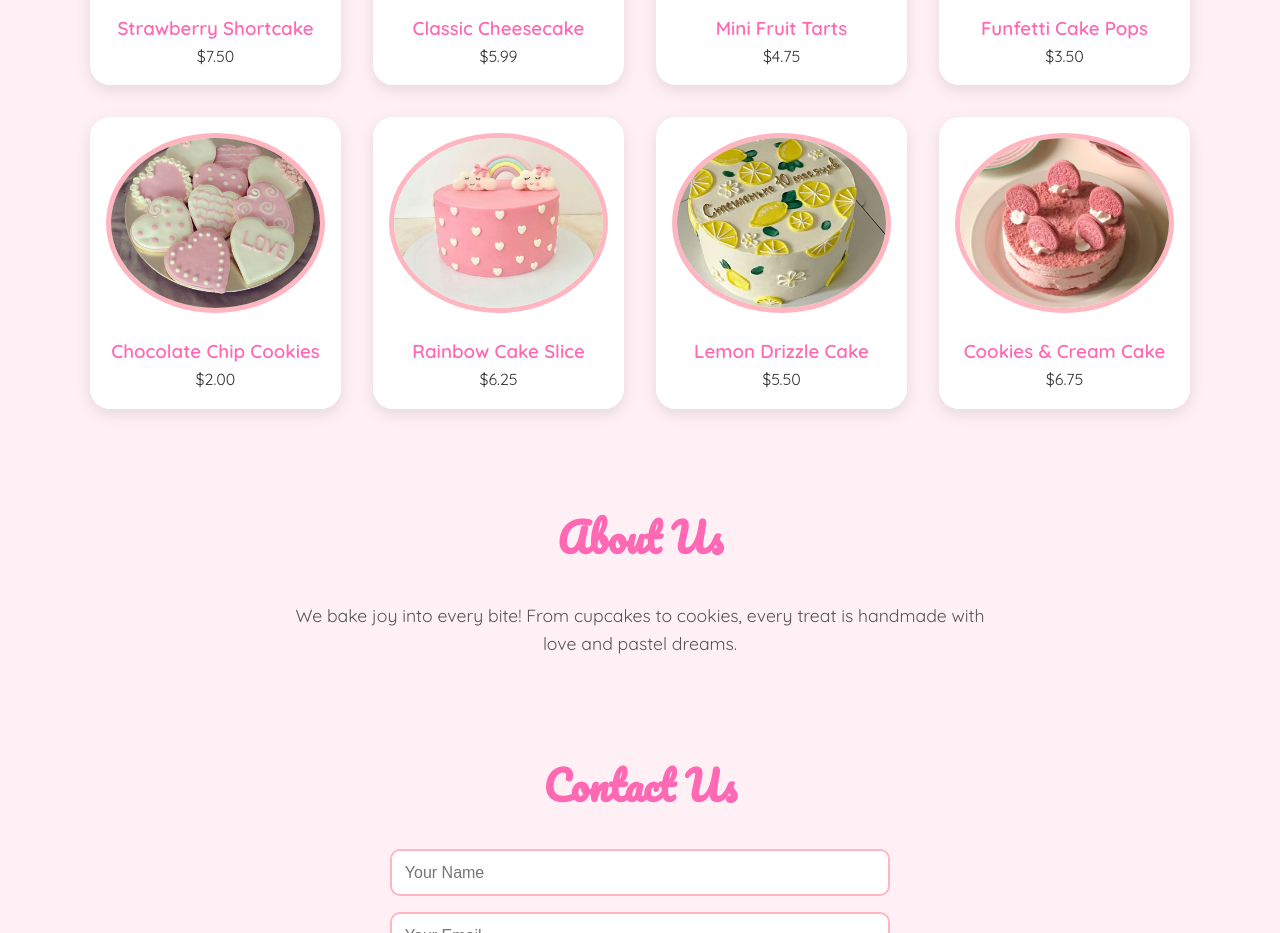
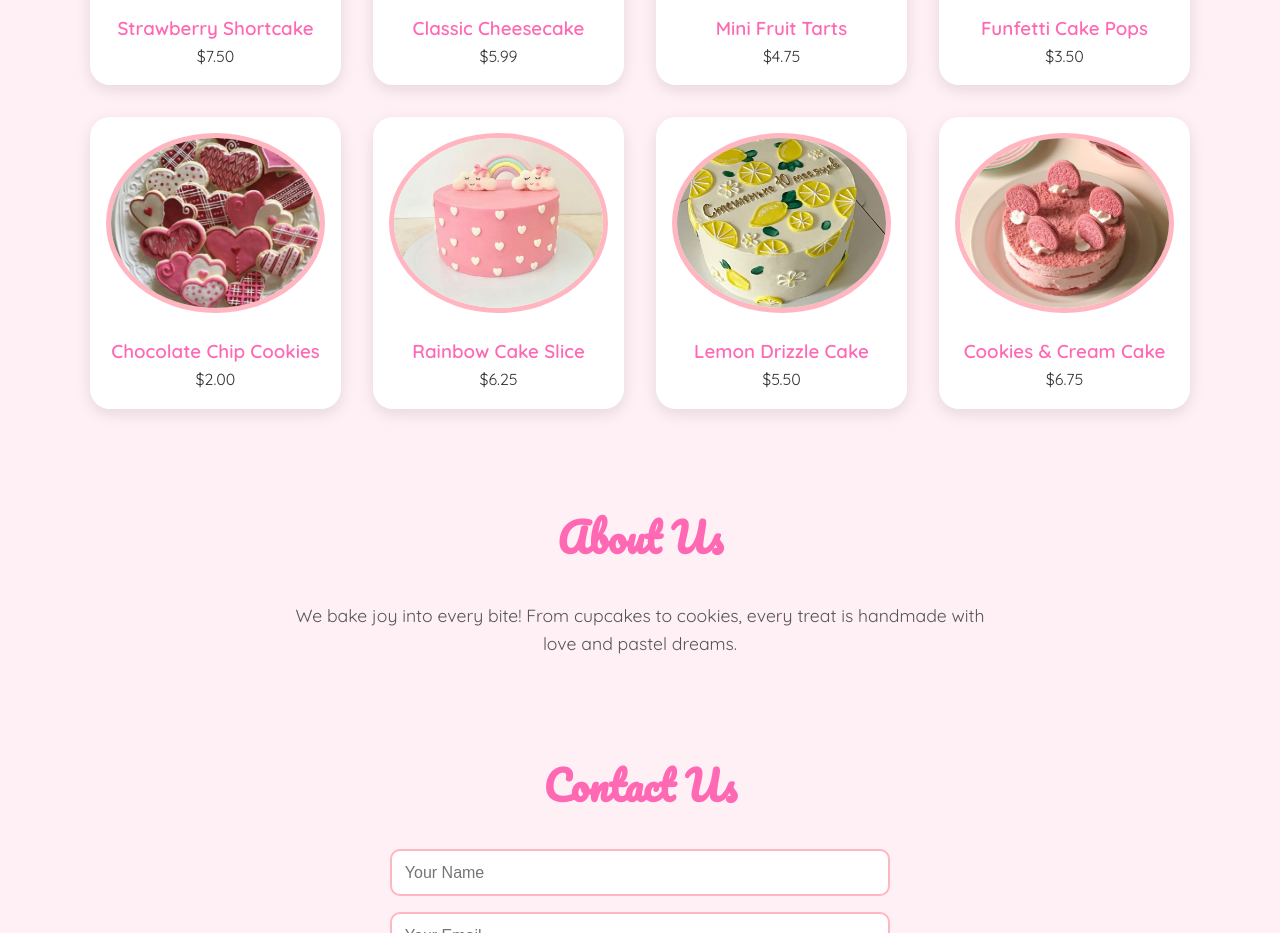
Before and after one commit to ayeshaa74/pink-bakery-website, a plain HTML site: page index.html in a window 1280 px wide. Shown: the part 1100-2033 px from the top of the page. Drawn offline with Linux system fonts and the light colour scheme.

Commit message:
Replaced old cookies image with pink cookies

```diff
--- a/index.html
+++ b/index.html
@@ -75,7 +75,7 @@
       <p>$3.50</p>
     </div>
     <div class="product">
-      <img src="images/cookies.jpg" alt="Cookies" />
+      <img src="images/pink-cookies.jpg" alt="Cookies" />
       <h3>Chocolate Chip Cookies</h3>
       <p>$2.00</p>
     </div>
```
Also changed, not shown: images/Cookies.jpg (deleted), images/pink-cookies.jpg (added).
